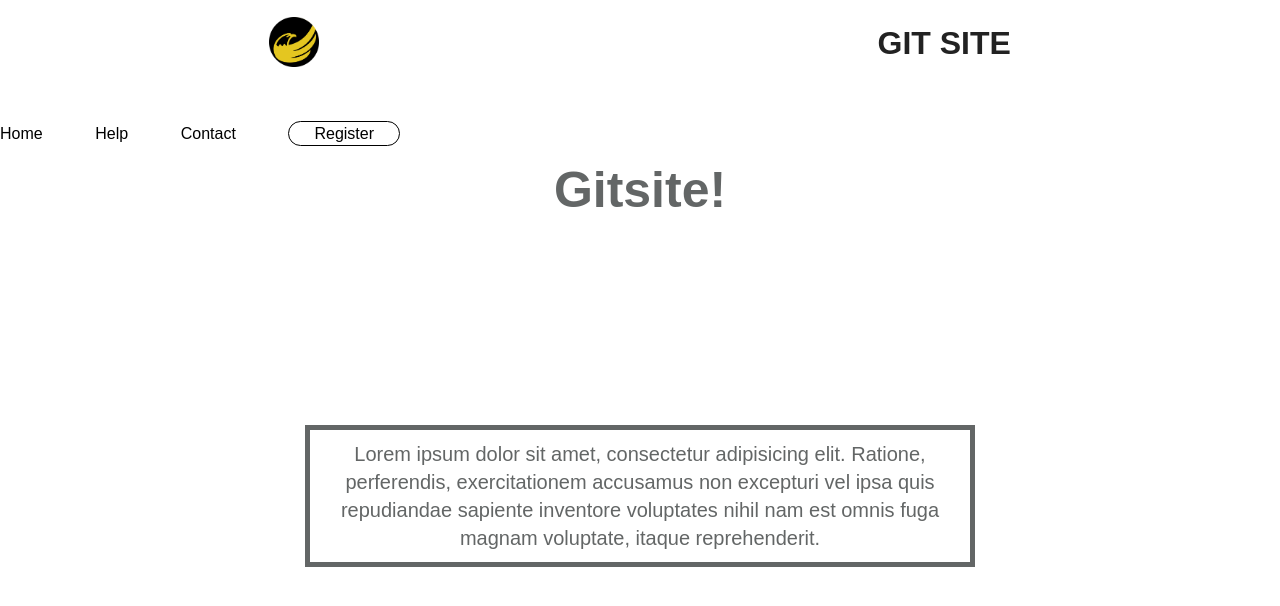
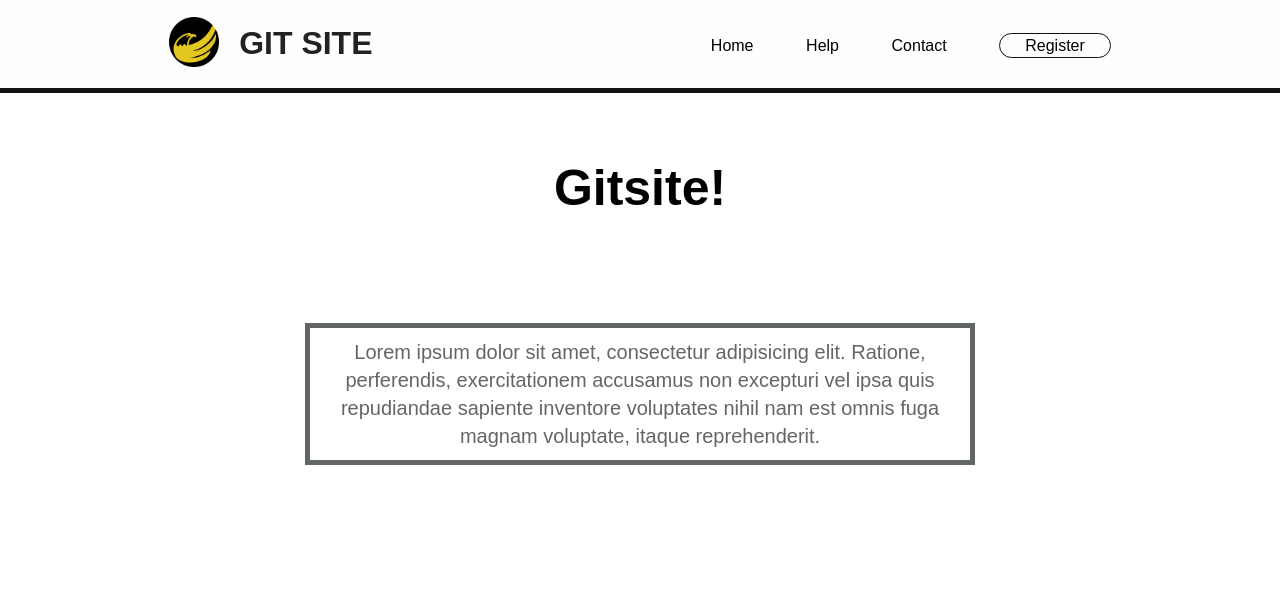
Before and after one commit to GitSiteRT/GitSiteRJ, a plain HTML site: page index.html in a window 1280 px wide. Drawn offline with nearby package versions, Linux system fonts and the light colour scheme.

Commit message:
merge header + hero

```diff
--- a/css/main.css
+++ b/css/main.css
@@ -97,6 +97,15 @@ textarea {
    Author's custom styles
    ========================================================================== */
 
+
+*{
+    font-family: arial;
+}
+body {
+    margin:0;
+    padding:0;
+    background-color: white;
+
 }
 /*==================================== header ==============*/
 .bar{
@@ -131,12 +140,15 @@ textarea {
     text-decoration: none;
 }
 .header-nav nav span a{
-    border: 1px solid #000000;
+    border: 1px solid #111111;
     border-radius: 50px;
     padding: 3px 25px;
     color: #000000;
 }
-
+header{
+    margin-bottom: 50px;
+}
+/*==================================== header ==============*/
 
 .heroimg{
     z-index: -1;
@@ -148,7 +160,7 @@ textarea {
    font-size: 50px;
    font-family: arial;
    text-align: center;
-   color: #636666;
+   color: #000000;
    margin: 0 auto;
    padding-top: 10px;
 }
@@ -163,20 +175,8 @@ textarea {
    width: 50%;
    border: solid 5px;
    padding: 10px;
-   margin-top: 200px;
+   margin-top: 100px;
 }
-
-
-*{
-    font-family: arial;
-}
-body {
-    margin:0;
-    padding:0;
-    background-color: white;
-
-}
-
 
 
 
```
